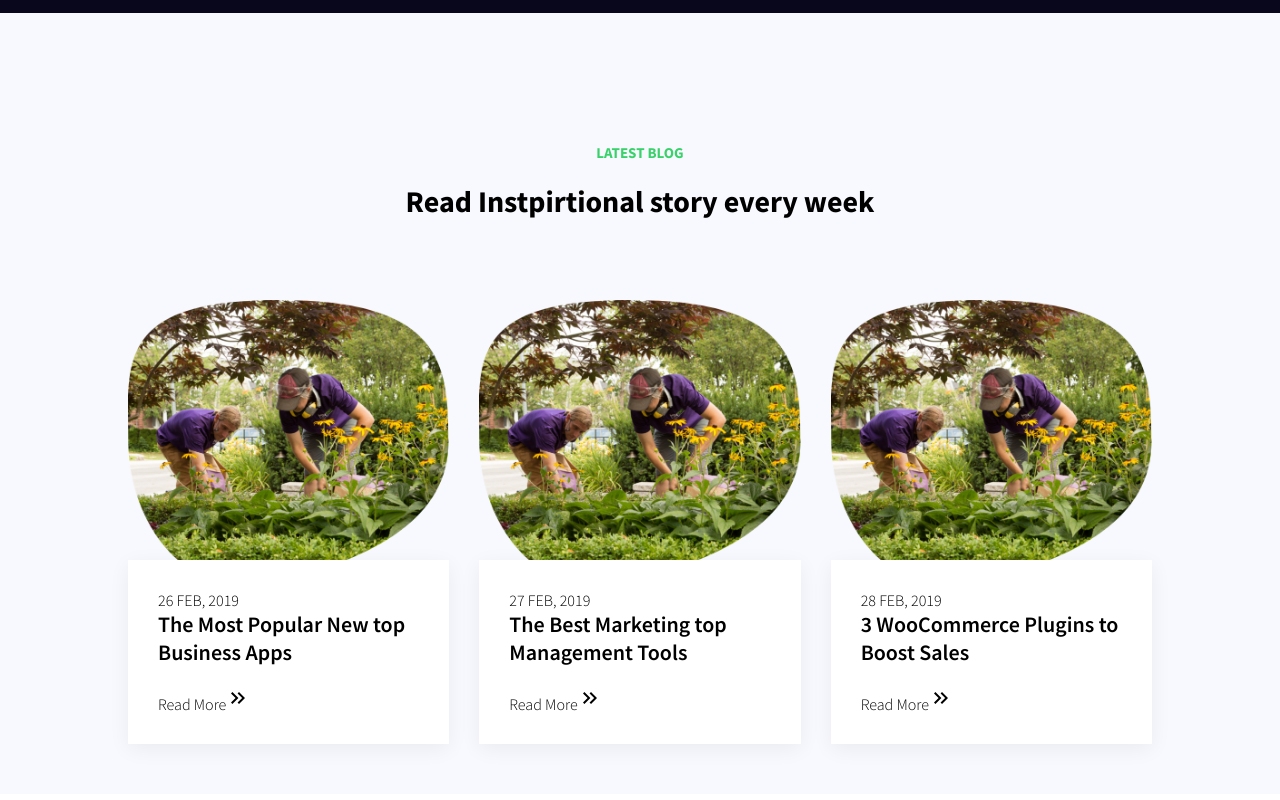
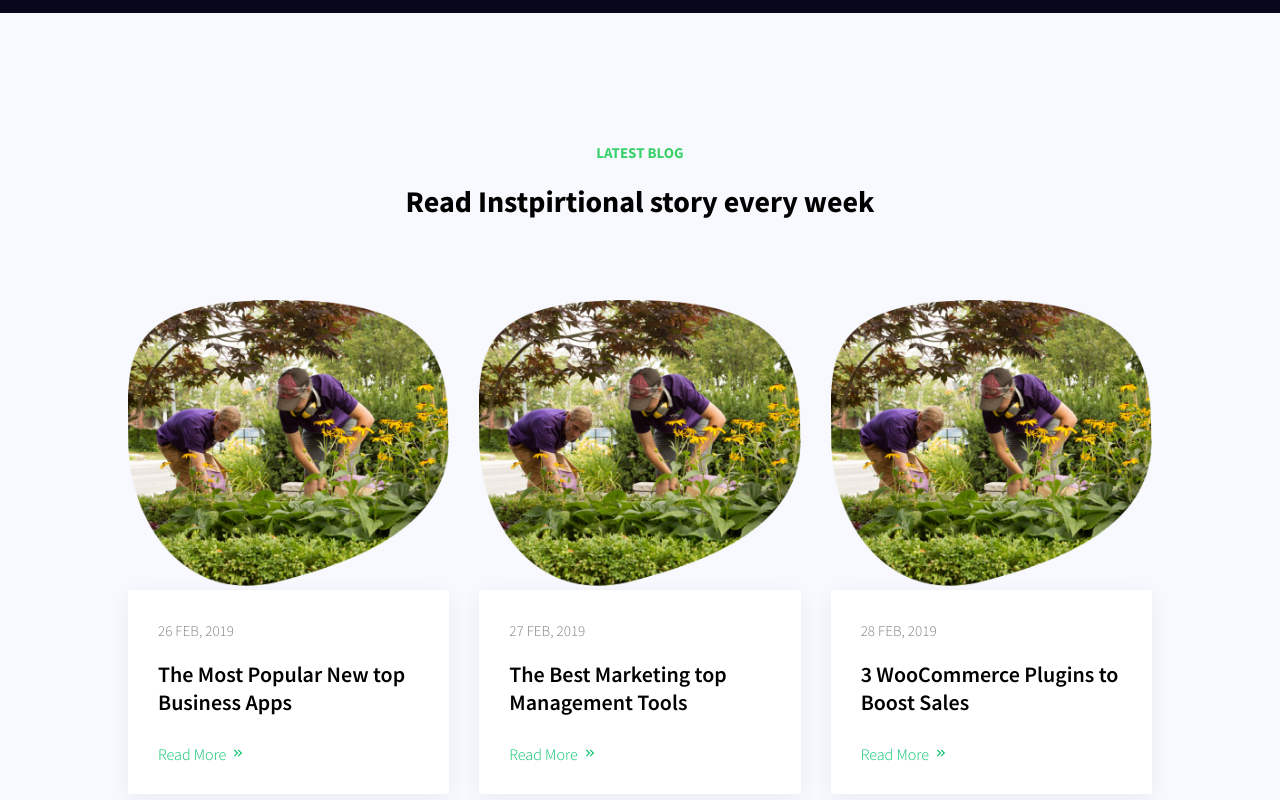
Before and after one commit to chanqoDev/React_KS_lawnding_page, a React (Create React App) app: page / in a window 1280 px wide. Shown: the part 6563-7363 px from the top of the page. Built offline with nearby package versions, Linux system fonts and the light colour scheme.

Commit message:
Style: blog and materialUI Icon

```diff
--- a/src/App.css
+++ b/src/App.css
@@ -516,3 +516,27 @@ margin-bottom: 20px;
 .iconWork:nth-child(2) {
   right: 160px;
 }
+
+/* blog */
+.blog .heading {
+  text-align: center;
+}
+.blog .text {
+  margin: 0;
+}
+.blog span {
+  opacity: 0.5;
+  font-size: 15px;
+}
+
+.blog h2 {
+  margin: 20px 0;
+}
+.blog a {
+  color: #05c46b;
+  display: block;
+  line-height: 20px;
+}
+.blog a .icon {
+  padding-top: 10px;
+}
```
